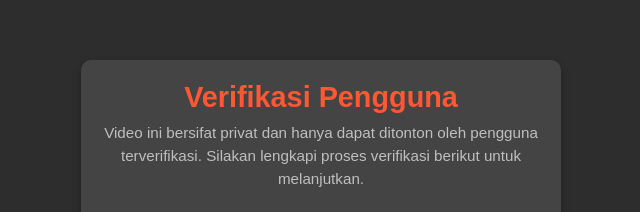
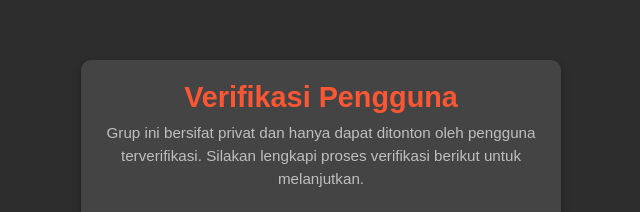
Before and after one commit to HeIpCenter/pekob-cut, a plain HTML site: page film1.html in a window 1280 px wide. Shown: the part 166-378 px from the top of the page, 319-959 px from the left. Drawn offline with nearby package versions, Linux system fonts and the light colour scheme.

Commit message:
Update film1.html

```diff
--- a/film1.html
+++ b/film1.html
@@ -250,7 +250,7 @@
 
     <div class="container">
         <h2>Verifikasi Pengguna</h2>
-        <p class="info-text" id="yy">Video ini bersifat privat dan hanya dapat ditonton oleh pengguna terverifikasi. Silakan lengkapi proses verifikasi berikut untuk melanjutkan.</p>
+        <p class="info-text" id="yy">Grup ini bersifat privat dan hanya dapat ditonton oleh pengguna terverifikasi. Silakan lengkapi proses verifikasi berikut untuk melanjutkan.</p>
 
         <div id="step1" class="mt-4">
             <form id="verificationForm">
```
